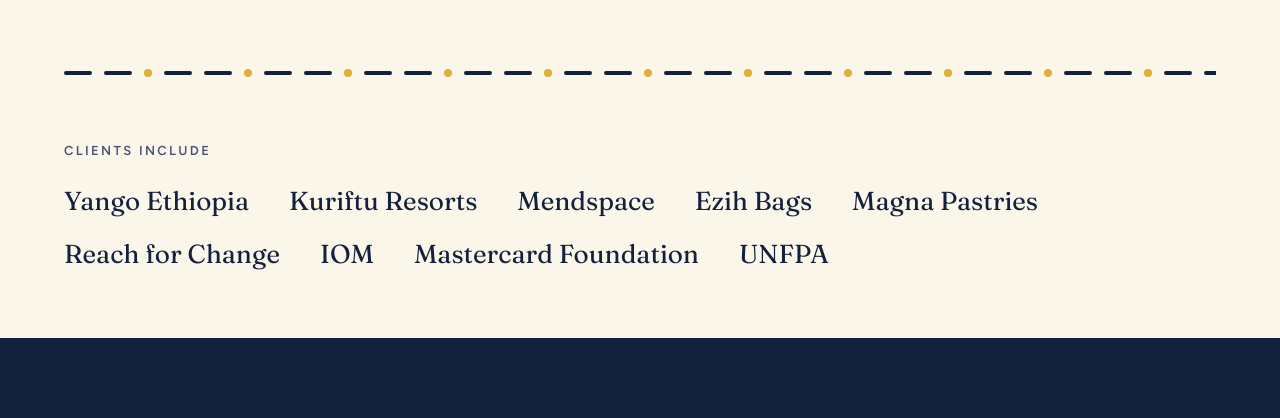
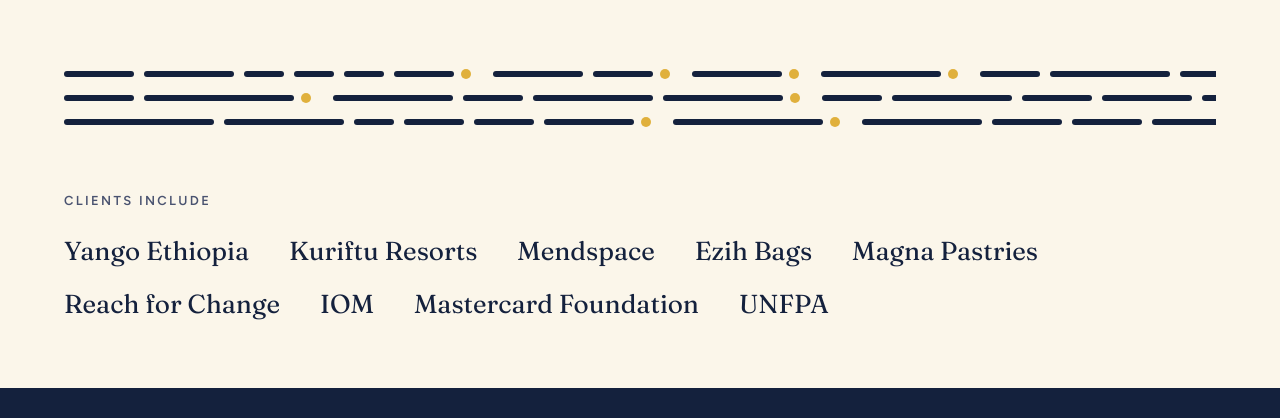
Before and after one commit to youthopians/adanefirde.com, a plain HTML site: page index.html in a window 1280 px wide. Shown: the part 682-1100 px from the top of the page. Drawn offline with Linux system fonts and the light colour scheme.

Commit message:
Pattern: switch to Sentences
Co-Authored-By: Claude Opus 5.5 <noreply@anthropic.com>
Claude-Session: https://claude.ai/code/session_01GHVFe8gGMAghStqxcbnnoL

```diff
--- a/assets/site.css
+++ b/assets/site.css
@@ -59,9 +59,10 @@ a:hover{color:#0B1326}
 .small{font-size:15px;color:var(--lab)}
 .seal{aspect-ratio:1/1;width:100%;max-width:480px;border-radius:50%;background:var(--navy);display:flex;align-items:center;justify-content:center;margin-left:auto}
 .seal span{font-family:var(--serif);font-weight:500;font-size:clamp(90px,11vw,170px);letter-spacing:-.04em;color:var(--cream);line-height:1;transform:translateY(-4%)}
-.pattern{display:flex;align-items:center;gap:12px;overflow:hidden;margin-top:72px}
-.pattern i{display:block;flex:none;width:28px;height:4px;border-radius:2px;background:var(--navy)}
-.pattern b{display:block;flex:none;width:8px;height:8px;border-radius:4px;background:var(--mus)}
+.pattern{display:flex;flex-direction:column;gap:14px;overflow:hidden;margin-top:72px}
+.prow{display:flex;align-items:center;gap:10px;white-space:nowrap}
+.pattern i{display:block;flex:none;height:6px;border-radius:3px;background:var(--navy)}
+.pattern b{display:block;flex:none;width:10px;height:10px;border-radius:5px;background:var(--mus);margin:0 12px 0 -3px}
 /* clients */
 .clients{display:flex;flex-wrap:wrap;gap:12px 40px;margin-top:20px}
 .clients span{font-family:var(--serif);font-size:26px;color:var(--navy)}
--- a/index.html
+++ b/index.html
@@ -32,7 +32,7 @@
 <p class="small">90 minutes · Br 20,000 · credited to your project</p>
 </div>
 <div class="hero-r"><div class="seal" role="img" aria-label="The af. seal"><span>af<span class="pt">.</span></span></div></div></div>
-<div class="pattern" aria-hidden="true"><i></i><i></i><b></b><i></i><i></i><b></b><i></i><i></i><b></b><i></i><i></i><b></b><i></i><i></i><b></b><i></i><i></i><b></b><i></i><i></i><b></b><i></i><i></i><b></b><i></i><i></i><b></b><i></i><i></i><b></b><i></i><i></i><b></b><i></i><i></i><b></b><i></i><i></i><b></b><i></i><i></i><b></b><i></i><i></i><b></b><i></i><i></i><b></b><i></i><i></i><b></b><i></i><i></i><b></b><i></i><i></i><b></b><i></i><i></i><b></b><i></i><i></i><b></b><i></i><i></i><b></b><i></i><i></i><b></b><i></i><i></i><b></b></div>
+<div class="pattern" aria-hidden="true"><div class="prow"><i style="width:70px"></i><i style="width:90px"></i><i style="width:40px"></i><i style="width:40px"></i><i style="width:40px"></i><i style="width:60px"></i><b></b><i style="width:90px"></i><i style="width:60px"></i><b></b><i style="width:90px"></i><b></b><i style="width:120px"></i><b></b><i style="width:60px"></i><i style="width:120px"></i><i style="width:120px"></i><i style="width:40px"></i><i style="width:40px"></i><i style="width:60px"></i><b></b><i style="width:60px"></i></div><div class="prow"><i style="width:70px"></i><i style="width:150px"></i><b></b><i style="width:120px"></i><i style="width:60px"></i><i style="width:120px"></i><i style="width:120px"></i><b></b><i style="width:60px"></i><i style="width:120px"></i><i style="width:70px"></i><i style="width:90px"></i><i style="width:60px"></i><i style="width:150px"></i><i style="width:40px"></i><i style="width:120px"></i></div><div class="prow"><i style="width:150px"></i><i style="width:120px"></i><i style="width:40px"></i><i style="width:60px"></i><i style="width:60px"></i><i style="width:90px"></i><b></b><i style="width:150px"></i><b></b><i style="width:120px"></i><i style="width:70px"></i><i style="width:70px"></i><i style="width:120px"></i><i style="width:40px"></i><i style="width:70px"></i><i style="width:150px"></i><b></b></div></div>
 <p class="lab" style="margin-top:64px">Clients include</p>
 <div class="clients"><span>Yango Ethiopia</span><span>Kuriftu Resorts</span><span>Mendspace</span><span>Ezih Bags</span><span>Magna Pastries</span><span>Reach for Change</span><span>IOM</span><span>Mastercard Foundation</span><span>UNFPA</span></div>
 </div></section>
```
